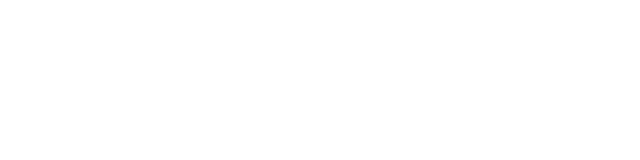
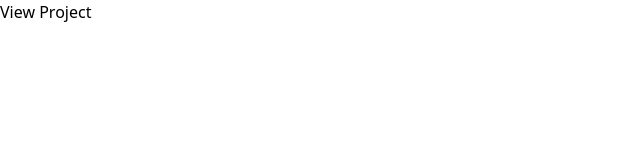
Before and after one commit to ngerd/Employee-Management-System, a React (Vite) app in the folder Frontend/: page /project-detail in a window 1280 px wide. Before the commit this address had no page. Shown: the top 160 px of the page, without its empty margins (0-640 px from the left). Built offline with nearby package versions, Linux system fonts and the light colour scheme.

Commit message:
ProjectDetail

```diff
--- a/Frontend/src/App.jsx
+++ b/Frontend/src/App.jsx
@@ -4,8 +4,7 @@
 import Project from './page/Project';
 import CreateProject from './page/CreateProject';
 import Home from './page/Home';
-import ProjectList from './page/ProjectList';
-import ViewProject from './page/ViewProject';
+import ProjectDetail from './page/ProjectDetail';
 
 function App() {
   return (
@@ -16,7 +15,7 @@
         <Route path="/admin-dashboard" element={<AdminDashboard />} />
         <Route path="/project" element={<Project />} />
         <Route path="/create-project" element={<CreateProject />} />
-        <Route path="/view-project" element={<ViewProject />} />
+        <Route path="/project-detail" element={<ProjectDetail />} />
         <Route path="/home" element={<Home />} />
       </Routes>
     </BrowserRouter>
--- a/Frontend/src/page/ViewProject.jsx
+++ b/Frontend/src/page/ProjectDetail.jsx
@@ -1,6 +1,6 @@
 import React from 'react'
 
-function ViewProject() {
+function ProjectDetail() {
   return (
     <div>
       View Project
@@ -8,4 +8,4 @@
   )
 }
 
-export default ViewProject
+export default ProjectDetail
```
